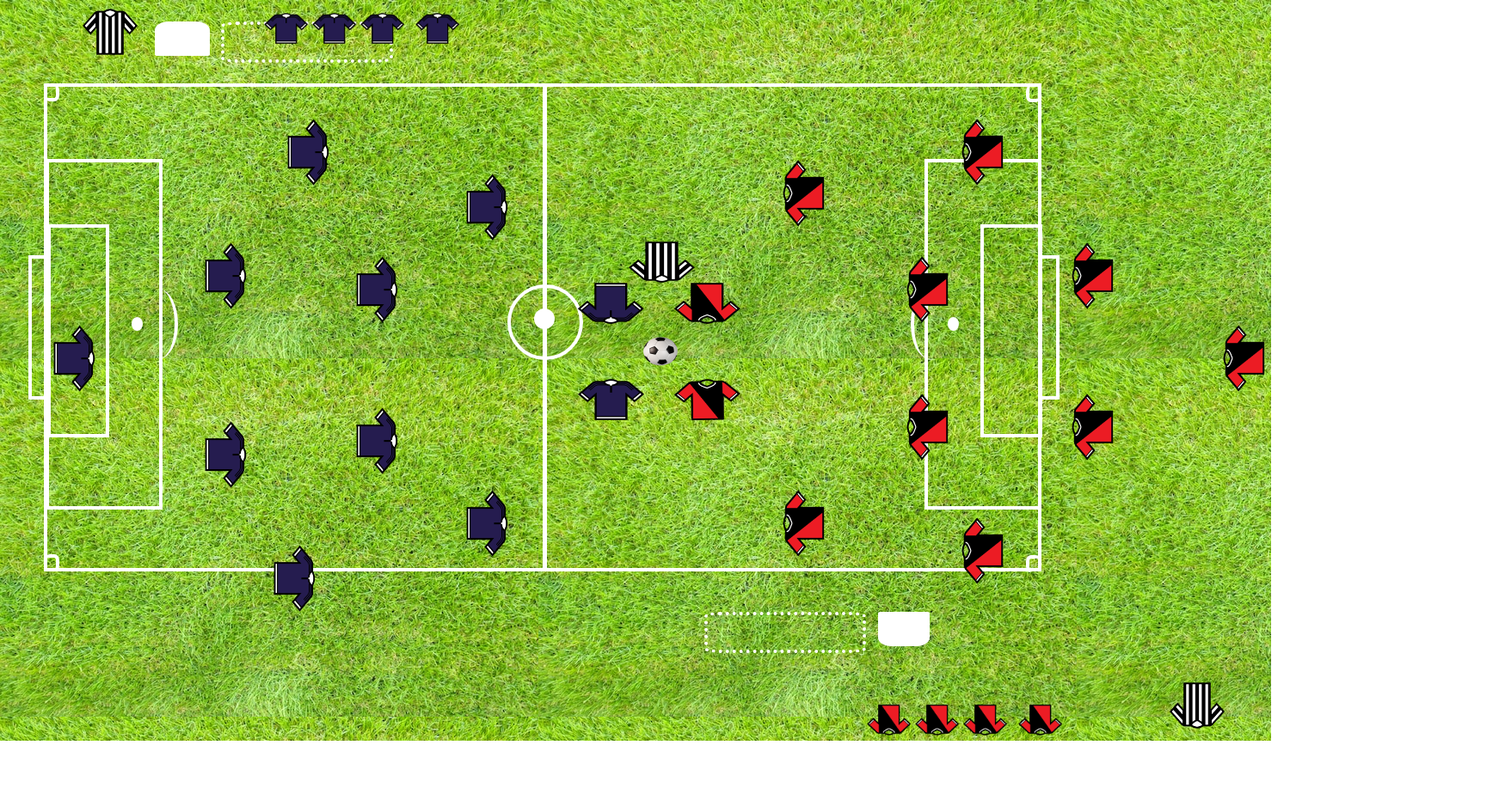
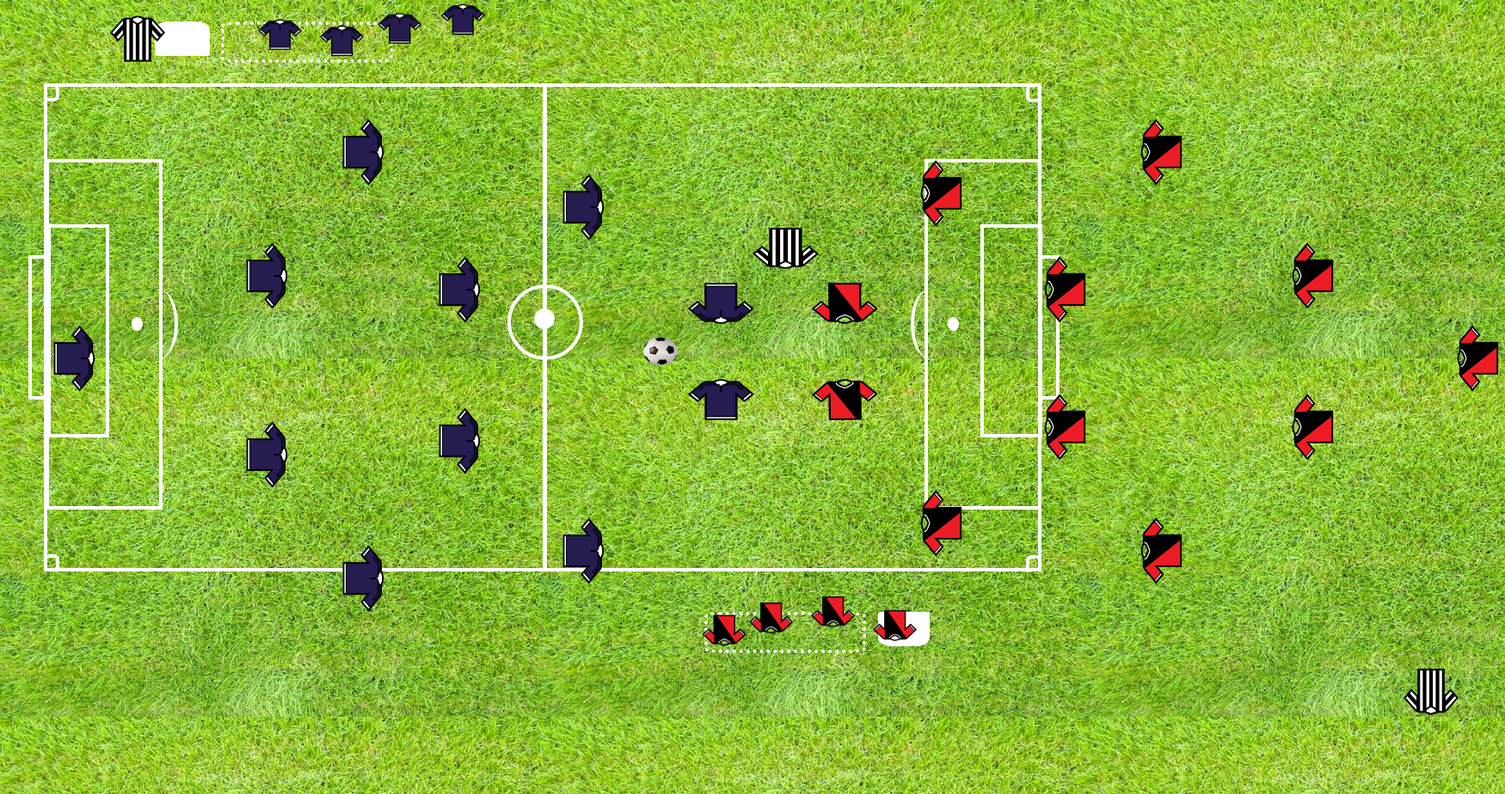
Before and after one commit to heykei/4-4-2, a plain HTML site: page index.html in a window 1280 px wide. Shown: the whole page at 86% size, 1750 px wide, since content can reach past the window. Before the commit the page ends 862 px from the top, so only its background shows below. Drawn offline with Linux system fonts and the light colour scheme.

Commit message:
position_desktop

```diff
--- a/css/4-4-2dom.css
+++ b/css/4-4-2dom.css
@@ -1,25 +1,25 @@
 .j17 img {
     width: 4vw;
     height: 6vh;
-    transform: translateX(20.7em) translateY(-5.5em) rotate(0deg);
+    transform: translateX(7.5em) translateY(-3.8em) rotate(0deg);
 }
 
 .j16 img {
     width: 4vw;
     height: 6vh;
-    transform: translateX(17.2em) translateY(-5.5em) rotate(0deg);
+    transform: translateX(12em) translateY(-0.1em) rotate(0deg);
 }
 
 .j18 img {
     width: 4vw;
     height: 6vh;
-    transform: translateX(24.2em) translateY(-5.5em) rotate(0deg);
+    transform: translateX(16.2em) translateY(-7.5em) rotate(0deg);
 }
 
 .j19 img {
     width: 4vw;
     height: 6vh;
-    transform: translateX(28.2em) translateY(-5.5em) rotate(0deg);
+    transform: translateX(20.8em) translateY(-11.4em) rotate(0deg);
 }
 
 .j25 img {
@@ -27,41 +27,41 @@
 }
 
 .j26 img {
-    transform: translateX(18em) translateY(3em) rotate(90deg);
+    transform: translateX(22em) translateY(3em) rotate(90deg);
 }
 
 .j24 img {
-    transform: translateX(12em) translateY(12em) rotate(90deg);
+    transform: translateX(15em) translateY(12em) rotate(90deg);
 }
 
 .j23 img {
-    transform: translateX(12em) translateY(25em) rotate(90deg);
+    transform: translateX(15em) translateY(25em) rotate(90deg);
 }
 
 .j22 img {
-    transform: translateX(17em) translateY(34em) rotate(90deg);
+    transform: translateX(22em) translateY(34em) rotate(90deg);
 }
 
 .j21 img {
-    transform: translateX(31em) translateY(7em) rotate(90deg);
+    transform: translateX(38em) translateY(7em) rotate(90deg);
 }
 
 .j15 img {
-    transform: translateX(23em) translateY(13em) rotate(90deg);
+    transform: translateX(29em) translateY(13em) rotate(90deg);
 }
 
 .j20 img {
-    transform: translateX(23em) translateY(24em) rotate(90deg);
+    transform: translateX(29em) translateY(24em) rotate(90deg);
 }
 
 .j28 img {
-    transform: translateX(31em) translateY(30em) rotate(90deg);
+    transform: translateX(38em) translateY(32em) rotate(90deg);
 }
 
 .j27 img {
-    transform: translateX(40em) translateY(21em) rotate(0deg);
+    transform: translateX(48em) translateY(21em) rotate(0deg);
 }
 
 .j29 img {
-    transform: translateX(40em) translateY(14em) rotate(180deg);
+    transform: translateX(48em) translateY(14em) rotate(180deg);
 }
--- a/css/4-4-2ext.css
+++ b/css/4-4-2ext.css
@@ -1,67 +1,67 @@
 .j13 img {
-    transform: translateX(47em) translateY(14em) rotate(180deg);
+    transform: translateX(57em) translateY(14em) rotate(180deg);
 }
 
 .j12 img {
-    transform: translateX(47em) translateY(21em) rotate(359deg);
+    transform: translateX(57em) translateY(21em) rotate(359deg);
 }
 
 .j14 img {
-    transform: translateX(86em) translateY(18em) rotate(270deg);
+    transform: translateX(103em) translateY(18em) rotate(270deg);
 }
 
 .j6 img {
-    transform: translateX(75em) translateY(12em) rotate(270deg);
+    transform: translateX(91em) translateY(12em) rotate(270deg);
 }
 
 .j5 img {
-    transform: translateX(75em) translateY(23em) rotate(270deg);
+    transform: translateX(91em) translateY(23em) rotate(270deg);
 }
 
 .j7 img {
-    transform: translateX(67em) translateY(3em) rotate(270deg);
+    transform: translateX(80em) translateY(3em) rotate(270deg);
 }
 
 .j4 img {
-    transform: translateX(67em) translateY(32em) rotate(270deg);
+    transform: translateX(80em) translateY(32em) rotate(270deg);
 }
 
 .j10 img {
-    transform: translateX(63em) translateY(13em) rotate(270deg);
+    transform: translateX(73em) translateY(13em) rotate(270deg);
 }
 
 .j9 img {
-    transform: translateX(63em) translateY(23em) rotate(270deg);
+    transform: translateX(73em) translateY(23em) rotate(270deg);
 }
 
 .j8 img {
-    transform: translateX(54em) translateY(30em) rotate(270deg);
+    transform: translateX(64em) translateY(30em) rotate(270deg);
 }
 
 .j11 img {
-    transform: translateX(54em) translateY(6em) rotate(270deg);
+    transform: translateX(64em) translateY(6em) rotate(270deg);
 }
 
 .j3 img {
     width: 4vw;
     height: 6vh;
-    transform: translateX(72em) translateY(44.8em) rotate(180deg);
+    transform: translateX(7.5em) translateY(-11.5em) rotate(180deg);
 }
 
 .j2 img {
     width: 4vw;
     height: 6vh;
-    transform: translateX(68em) translateY(44.8em) rotate(180deg);
+    transform: translateX(3em) translateY(-7.8em) rotate(180deg);
 }
 
 .j1 img {
     width: 4vw;
     height: 6vh;
-    transform: translateX(64.5em) translateY(44.8em) rotate(180deg);
+    transform: translateX(12em) translateY(-4em) rotate(180deg);
 }
 
 .j0 img {
     width: 4vw;
     height: 6vh;
-    transform: translateX(61em) translateY(44.8em) rotate(180deg);
+    transform: translateX(-0.4em) translateY(-0.4em) rotate(180deg);
 }
--- a/css/neutre.css
+++ b/css/neutre.css
@@ -1,15 +1,15 @@
 .arbitre3 img {
-    transform: translateX(43.7em) translateY(11em) rotate(180deg);
+    transform: translateX(52.7em) translateY(10em) rotate(180deg);
 }
 
 .arbitre2 img {
     width: 5vw;
     height: 9vh;
-    transform: translateX(4em) translateY(-6em) rotate(0deg);
+    transform: translateX(6em) translateY(-5.5em) rotate(0deg);
 }
 
 .arbitre1 img {
     width: 5vw;
     height: 9vh;
-    transform: translateX(83em) translateY(43em) rotate(180deg);
+    transform: translateX(100em) translateY(42em) rotate(180deg);
 }
--- a/css/style.css
+++ b/css/style.css
@@ -269,6 +269,7 @@ li{
     height: 8vh;
 }
 .bal img{
+    position: absolute;
     width: 6vw;
     height: 8vh;
     z-index: 1;
--- a/index.html
+++ b/index.html
@@ -17,7 +17,12 @@
 <body>
 
     <div class="remplacent-h">
-        <div class="abri_h"></div>
+        <div class="abri_h">
+            <div class="j16"><img src="css/img/football_color_dom.png" alt="joueur 1"></div>
+            <div class="j17"><img src="css/img/football_color_dom.png" alt="joueur 2"></div>
+            <div class="j18"><img src="css/img/football_color_dom.png" alt="joueur 3"></div>
+            <div class="j19"><img src="css/img/football_color_dom.png" alt="joueur 4"></div>
+        </div>
         <div class="Banc_h"></div>
     </div>
 
@@ -50,15 +55,17 @@
     </div>
 
     <div class="remplacent-b">
-        <div class="banc_b"></div>
+        <div class="banc_b">
+            <div class="j0"><img src="css/img/football_color_ext.png" alt="joueur 0"></div>
+            <div class="j1"><img src="css/img/football_color_ext.png" alt="joueur 1"></div>
+            <div class="j2"><img src="css/img/football_color_ext.png" alt="joueur 2"></div>
+            <div class="j3"><img src="css/img/football_color_ext.png" alt="joueur 3"></div>
+        </div>
         <div class="abri_b"></div>
     </div>
 
     <div class="exterieur">
-        <div class="j0"><img src="css/img/football_color_ext.png" alt="joueur 0"></div>
-        <div class="j1"><img src="css/img/football_color_ext.png" alt="joueur 1"></div>
-        <div class="j2"><img src="css/img/football_color_ext.png" alt="joueur 2"></div>
-        <div class="j3"><img src="css/img/football_color_ext.png" alt="joueur 3"></div>
+
         <div class="j4"><img src="css/img/football_color_ext.png" alt="joueur 4"></div>
         <div class="j5"><img src="css/img/football_color_ext.png" alt="joueur 5"></div>
         <div class="j6"><img src="css/img/football_color_ext.png" alt="joueur 6"></div>
@@ -74,10 +81,7 @@
 
     <div class="domicile">
         <div class="j15"><img src="css/img/football_color_dom.png" alt="joueur 0"></div>
-        <div class="j16"><img src="css/img/football_color_dom.png" alt="joueur 1"></div>
-        <div class="j17"><img src="css/img/football_color_dom.png" alt="joueur 2"></div>
-        <div class="j18"><img src="css/img/football_color_dom.png" alt="joueur 3"></div>
-        <div class="j19"><img src="css/img/football_color_dom.png" alt="joueur 4"></div>
+
         <div class="j20"><img src="css/img/football_color_dom.png" alt="joueur 5"></div>
         <div class="j21"><img src="css/img/football_color_dom.png" alt="joueur 6"></div>
         <div class="j22"><img src="css/img/football_color_dom.png" alt="joueur 7"></div>
@@ -96,5 +100,6 @@
         <div class="arbitre3"><img src="css/img/arbitre.png" alt="arbitre3"></div>
     </div>
     <div class="bal"><img src="css/img/ball.png" alt=""></div>
+
 </body>
 </html>
```
